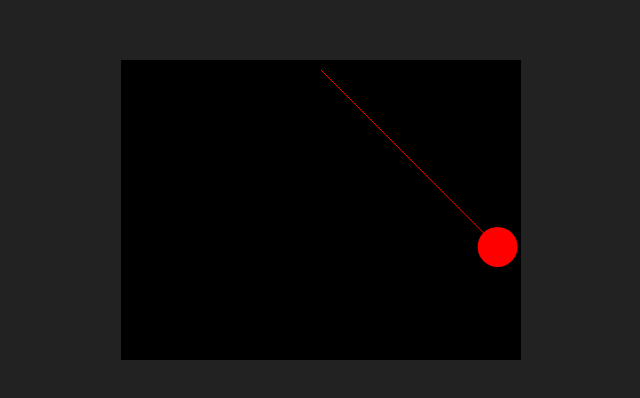
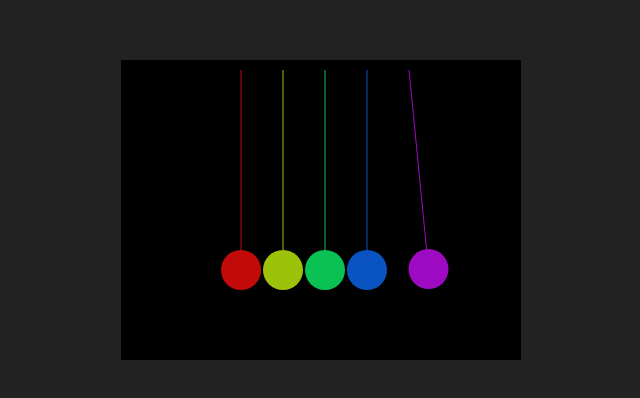
Before and after one commit to HaudegenHH/Pendel_Animation, a plain HTML site: page index.html in a window 1280 px wide. Shown: the part 190-588 px from the top of the page, without its empty margins (319-959 px from the left). Drawn offline with Linux system fonts and the light colour scheme.

Commit message:
2nd commit - cradle simulation

```diff
--- a/index.html
+++ b/index.html
@@ -19,6 +19,6 @@
 </head>
 <body>
 	<canvas></canvas>
-	<script src="pendel.js"></script>
+	<script src="./pendulums.js"></script>
 </body>
 </html>
--- a/pendel.js
+++ b/pendel.js
@@ -9,6 +9,7 @@ const log = console.log
 let width, height
 
 let ctx
+
 let blob
 
 
--- /dev/null
+++ b/pendulums.js
@@ -0,0 +1,234 @@
+/*     https://en.wikipedia.org/wiki/Newton%27s_cradle      */
+/*
+The Newton's cradle is a device that demonstrates the conservation of momentum and the conservation of energy with swinging spheres. When one sphere at the end is lifted and released, it strikes the stationary spheres, transmitting a force through the stationary spheres that pushes the last sphere upward. The last sphere swings back and strikes the nearly stationary spheres, repeating the effect in the opposite direction. The device is named after 17th-century English scientist Sir Isaac Newton and designed by French scientist Edme Mariotte. It is also known as Newton's pendulum, Newton's balls, Newton's rocker or executive ball clicker (since the device makes a click each time the balls collide, which they do repeatedly in a steady rhythm) ...
+*/
+
+// CONSTANTS
+//const G = 9.81
+const G = 0.3
+const DAMPING = 0.999
+const TWO_PI = Math.PI * 2
+const NUM_PENDULUMS = 5
+
+const log = console.log
+
+let width, height
+
+let ctx
+
+let pendulums = new Array(NUM_PENDULUMS)
+
+
+/* ********************************************************************* */
+
+class Vector2D {
+	constructor(x,y){
+  	this.x = x
+    this.y = y
+  }
+  static mag(vec){
+  	return Math.sqrt(vec.x**2 + vec.y**2)
+  }
+}
+
+/* ********************************************************************* */
+
+class Blob {
+  constructor(pivot, mass, theta, len, clr) {
+    this.pivot = pivot
+    this.mass = mass
+    // essentially: the bigger the mass, the bigger the radius
+    this.radius = this.mass * width / 200
+    //theta is in radians
+    this.theta = theta
+    this.location = new Vector2D(0, 0)
+    this.fulcrumLength = len
+    // represents the angular velocity
+    this.velocity = 0
+    this.color = clr
+  }
+  updateLocation() {
+    this.location.x = Math.sin(this.theta) * this.fulcrumLength + this.pivot.x
+    this.location.y = Math.cos(this.theta) * this.fulcrumLength + this.pivot.y
+  }
+  update() {
+    this.updateLocation()
+    // calculate the angular acceleration
+    let acclr = -G / this.fulcrumLength * Math.sin(this.theta)
+    // Add acceleration to the angular velocity
+    this.velocity += acclr
+    // Add angular vel to theta
+    this.theta += this.velocity
+
+    this.velocity *= DAMPING
+  }
+  render(ctx) {
+    ctx.strokeStyle = this.color
+    ctx.fillStyle = this.color
+
+    ctx.beginPath()
+    ctx.moveTo(this.pivot.x, this.pivot.y)
+    ctx.lineTo(this.location.x, this.location.y)
+    ctx.stroke()
+
+    ctx.beginPath()
+    ctx.arc(this.location.x, this.location.y, this.radius, 0, TWO_PI)
+    ctx.fill()
+  }
+}
+
+/* ********************************************************************* */
+
+function hslToRgb(h, s, l){
+    let r, g, b
+
+    if(s == 0){
+        r = g = b = l
+    }else{
+        let hue2rgb = function hue2rgb(p, q, t){
+            if(t < 0) t += 1;
+            if(t > 1) t -= 1;
+            if(t < 1/6) return p + (q - p) * 6 * t;
+            if(t < 1/2) return q;
+            if(t < 2/3) return p + (q - p) * (2/3 - t) * 6;
+            return p;
+        }
+
+        var q = l < 0.5 ? l * (1 + s) : l + s - l * s;
+        var p = 2 * l - q;
+        r = hue2rgb(p, q, h + 1/3);
+        g = hue2rgb(p, q, h);
+        b = hue2rgb(p, q, h - 1/3);
+    }
+
+    return [Math.round(r * 255), Math.round(g * 255), Math.round(b * 255)];
+}
+
+/* ********************************************************************* */
+
+function init() {
+  	let canvas = document.querySelector('canvas')
+  	//resizeCanvas(canvas)
+
+  	ctx = canvas.getContext('2d')
+  	width = canvas.width = 400
+  	height = canvas.height = 300
+
+  	let mass = 10
+  	let blobRadius = mass * width / 200
+
+  	let startX = width / 2 - (blobRadius * 2 * NUM_PENDULUMS) / 2
+  	startX += blobRadius
+
+  	let hue = 0
+  	let incrHue = 1 / NUM_PENDULUMS
+
+  	for(let i = 0; i < pendulums.length; i++) {
+  		let rgb = hslToRgb(hue, 0.9, 0.4)
+  		let rgbStr = `rgb(${rgb[0]}, ${rgb[1]}, ${rgb[2]})`
+  		let pivotPoint = new Vector2D(startX, 10)
+
+  		// pivot, mass, theta, len, clr
+		pendulums[i] = new Blob(pivotPoint, mass, 0, 200, rgbStr)
+  		pendulums[i].updateLocation()
+
+  		hue += incrHue
+  		// barely NOT touching each other (important for the collision detection)
+  		startX += (blobRadius * 2) + 2
+
+  	}
+
+  	/* ************************************************ */
+  	/* Test the pendulum by removing the following "//" */
+
+  	pendulums[0].theta = -1
+  	//pendulums[1].theta = -1
+  	//pendulums[2].theta = -1
+  	//pendulums[3].theta = -1
+
+
+  	/* ************************************************ */
+
+  	drawCradle()
+}
+
+function getDistance(x1, y1, x2, y2) {
+	let distV = {
+		x: x1 - x2,
+		y: y1 - y2
+	}
+	return Vector2D.mag(distV)
+}
+
+function checkCollision(blob1, blob2) {
+	let dist = getDistance(blob1.location.x, blob1.location.y, blob2.location.x, blob2.location.y)
+	if(dist < blob1.radius + blob2.radius) {
+		let m1 = blob1.mass
+		let m2 = blob2.mass
+
+		// linear/tangential velocities before the collision
+		let v1 = blob1.velocity * blob1.fulcrumLength
+		let v2 = blob2.velocity * blob2.fulcrumLength
+		//log("Before: ", v1, v2)
+
+		// if the difference between the velocities is below a certain threshold...
+		if(Math.abs(v1 - v2) < G) {
+			return  // ..then dont calculate anything
+		}
+
+		// velocities after the collision
+		let v1Prime = ( v1 * (m1 - m2) + (2*m2*v2) ) / (m1 + m2)
+		let v2Prime = ( v2 * (m2 - m1) + (2*m1*v1) ) / (m1 + m2)
+		//log("After: ", v1Prime, v2Prime)
+
+
+		blob1.velocity = v1Prime / blob1.fulcrumLength
+		if(blob1.velocity == 0)
+			blob1.theta = 0
+		blob1.theta += blob1.velocity
+		blob1.updateLocation()
+
+
+		blob2.velocity = v2Prime / blob2.fulcrumLength
+		if(blob2.velocity == 0)
+			blob2.theta = 0
+		blob2.theta += blob2.velocity
+		blob2.updateLocation()
+
+
+	}
+
+}
+
+
+
+function drawCradle() {
+  ctx.fillStyle = '#000'
+  ctx.beginPath()
+  ctx.rect(0, 0, width, height)
+  ctx.fill()
+
+
+  pendulums.forEach(blob => {
+  	blob.update()
+  	blob.render(ctx)
+  })
+
+  pendulums.forEach((blob, i) => {
+  	// get reference to next of each pendulum and check collision with current p
+  	if(i < pendulums.length - 1){
+  		let nextBlob = pendulums[i+1]
+  		checkCollision(blob, nextBlob)
+  	}
+    // if the curr is not the 1st pendulum, get ref to the previous
+    // to check the collision on the other side of each blob
+  	if(i > 0){
+  		let prevBlob = pendulums[i-1]
+  		checkCollision(blob, prevBlob)
+  	}
+  })
+
+  requestAnimationFrame(drawCradle)
+}
+
+init()
```
